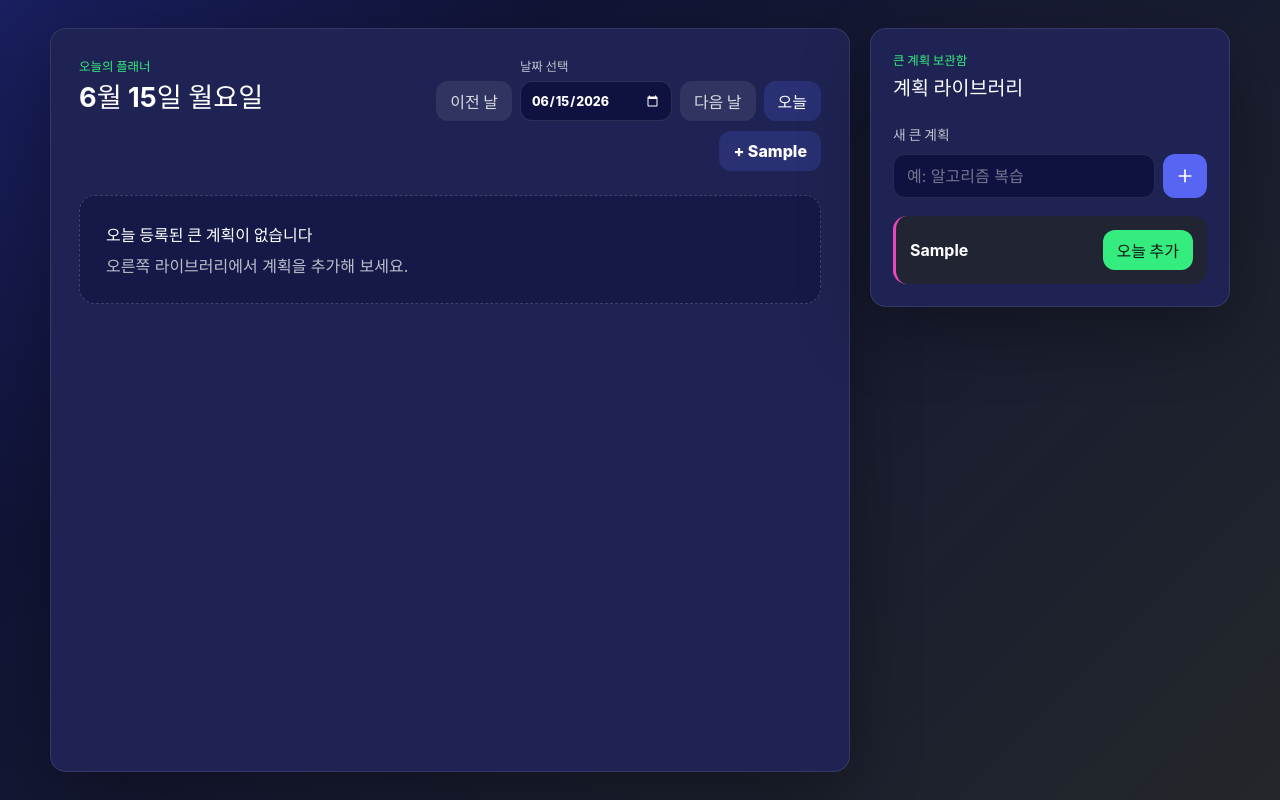
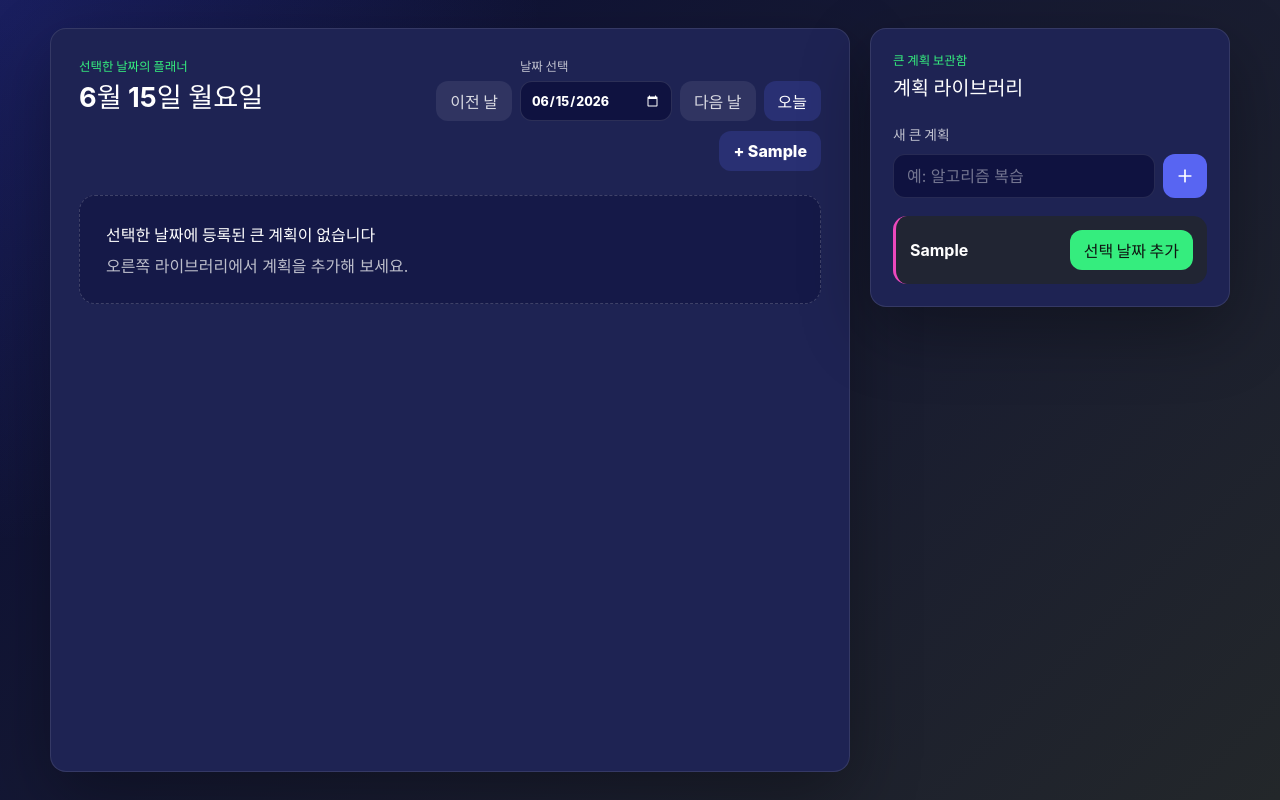
Before and after one commit to ik-s/desktop-planner, a React (Vite) app: page / in a window 1280 px wide. Both pictures are taken after typing "Sample" into the empty fields and a click on the button "큰 계획 만들기". Built offline with nearby package versions, Linux system fonts and the light colour scheme; a web font is replaced by a local one.

Commit message:
fix: clarify selected date planner copy

```diff
--- a/src/components/PlanDetailView.tsx
+++ b/src/components/PlanDetailView.tsx
@@ -69,7 +69,7 @@ export function PlanDetailView({
     <section className="planner-panel planner-panel--main" aria-labelledby="detail-title">
       <button className="button button--ghost back-button" type="button" onClick={onBack}>
         <ArrowLeft size={18} aria-hidden />
-        오늘 계획
+        선택 날짜 계획
       </button>
 
       <div className="panel-heading panel-heading--detail">
--- a/src/components/PlanLibraryPanel.tsx
+++ b/src/components/PlanLibraryPanel.tsx
@@ -60,7 +60,7 @@ export function PlanLibraryPanel({
                   disabled={isAdded}
                   onClick={() => onAddPlanToToday(plan.id)}
                 >
-                  {isAdded ? "추가됨" : "오늘 추가"}
+                  {isAdded ? "추가됨" : "선택 날짜 추가"}
                 </button>
               </div>
             );
--- a/src/components/TodayPlannerView.tsx
+++ b/src/components/TodayPlannerView.tsx
@@ -63,7 +63,7 @@ export function TodayPlannerView({
     <section className="planner-panel planner-panel--main" aria-labelledby="today-title">
       <div className="panel-heading">
         <div>
-          <span className="eyebrow">오늘의 플래너</span>
+          <span className="eyebrow">선택한 날짜의 플래너</span>
           <h1 id="today-title">{formatPlannerDate(date)}</h1>
         </div>
         <div className="planner-heading-actions">
@@ -88,7 +88,7 @@ export function TodayPlannerView({
               오늘
             </button>
           </div>
-          <div className="quick-add" aria-label="오늘에 큰 계획 추가">
+          <div className="quick-add" aria-label="선택한 날짜에 큰 계획 추가">
             {availablePlans.slice(0, 2).map((plan) => (
               <button
                 key={plan.id}
@@ -117,7 +117,7 @@ export function TodayPlannerView({
         </DndContext>
       ) : (
         <div className="entry-stack">
-          <EmptyState title="오늘 등록된 큰 계획이 없습니다" action="오른쪽 라이브러리에서 계획을 추가해 보세요." />
+          <EmptyState title="선택한 날짜에 등록된 큰 계획이 없습니다" action="오른쪽 라이브러리에서 계획을 추가해 보세요." />
         </div>
       )}
     </section>
```
Also changed, not shown: 1 other file (tests, documents, lock files or other folders).
